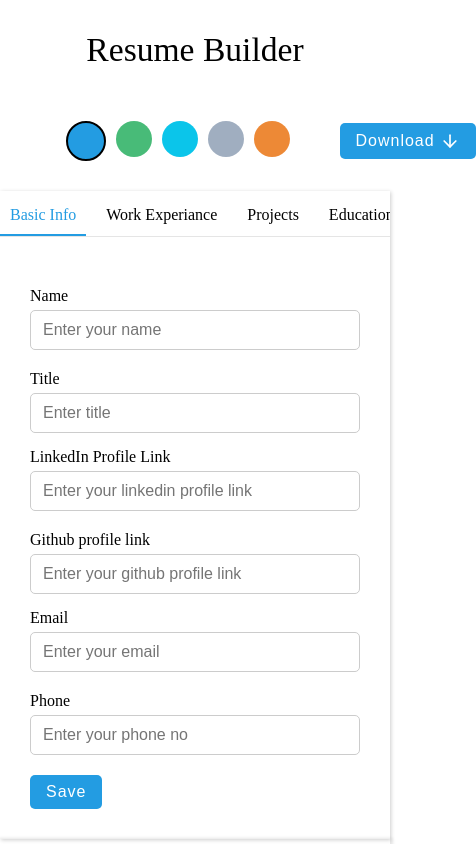
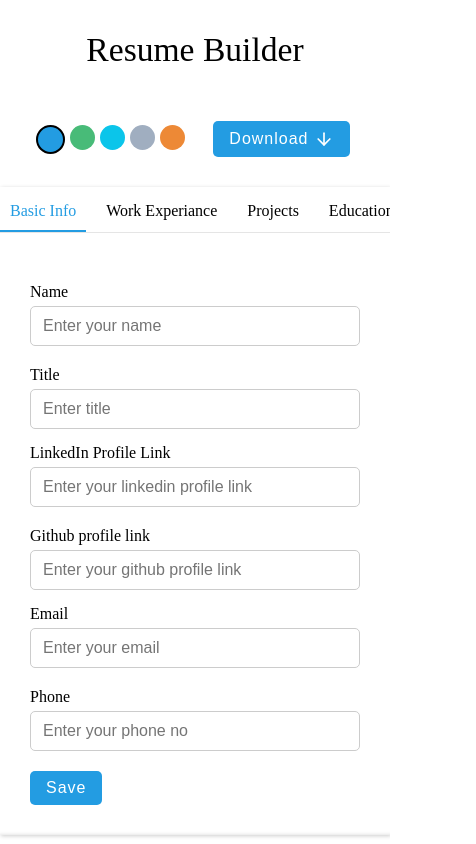
Before and after one commit to engineer-br0/Resume-Builder, a React (Create React App) app: page /body in a window 390 px wide. Shown: the top 844 px of the page, 476 px wide, since content can reach past the window. Built offline with nearby package versions, Linux system fonts and the light colour scheme.

Commit message:
responsive

```diff
--- a/src/components/Body.module.css
+++ b/src/components/Body.module.css
@@ -28,7 +28,7 @@
     padding: 0 30px;
   }
 
-  .colors .color {
+  .color {
     height: 36px;
     width: 36px;
     border-radius: 50%;
@@ -69,7 +69,8 @@
 
   @media screen and (max-width : 750px) {
     .toolbar  {
-      /* justify-self: flex-start; */
+      /* justify-self: flex-start;
+      align-items: flex-start; */
       gap: 20px;
       max-width: 100vw;
       padding-right: 5px;
@@ -78,6 +79,11 @@
       max-width: 100vw;
     }
     .colors{
-      gap: 10px;
+      padding: 0px;
+      gap: 5px;
+    }
+    .color{
+      height: 25px;
+    width: 25px;
     }
   }
```
